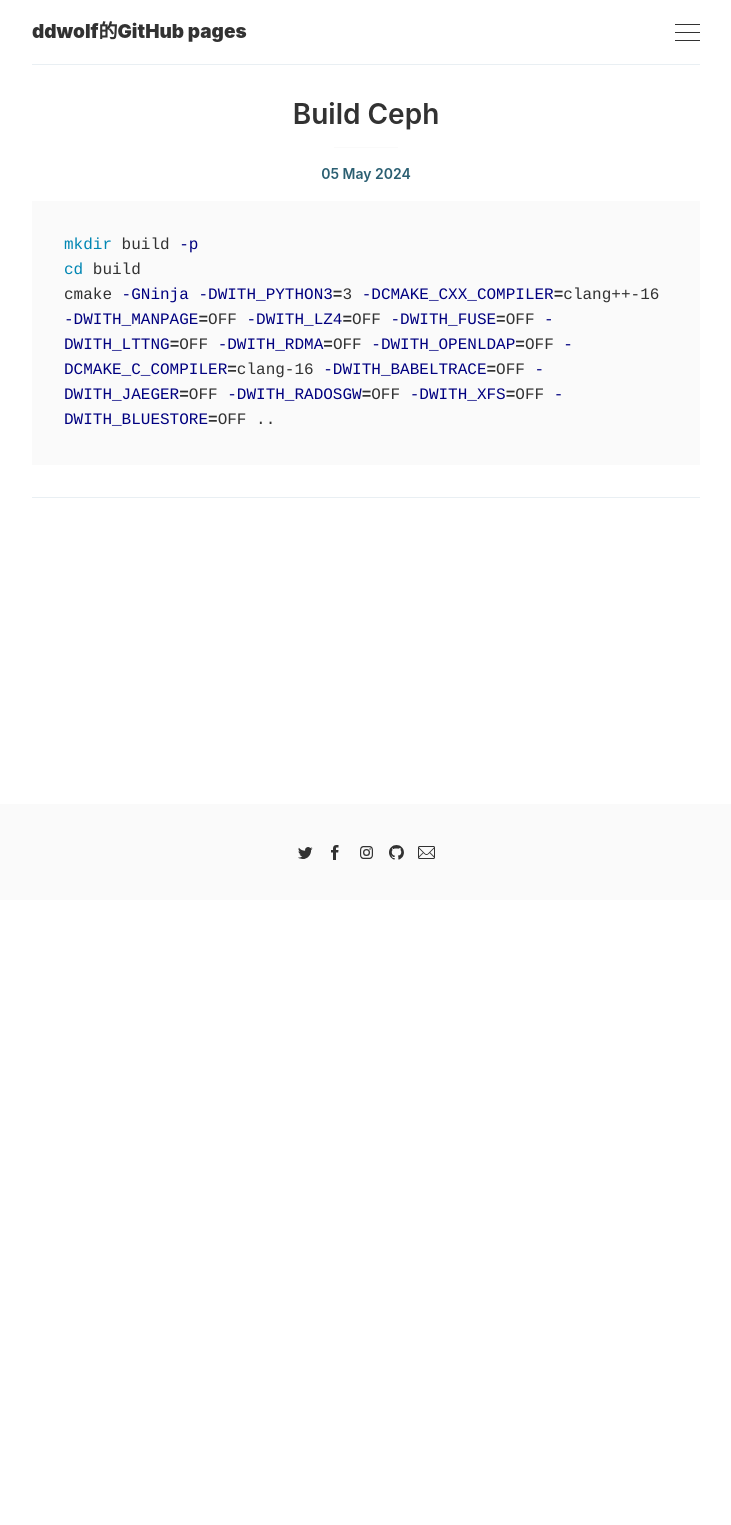
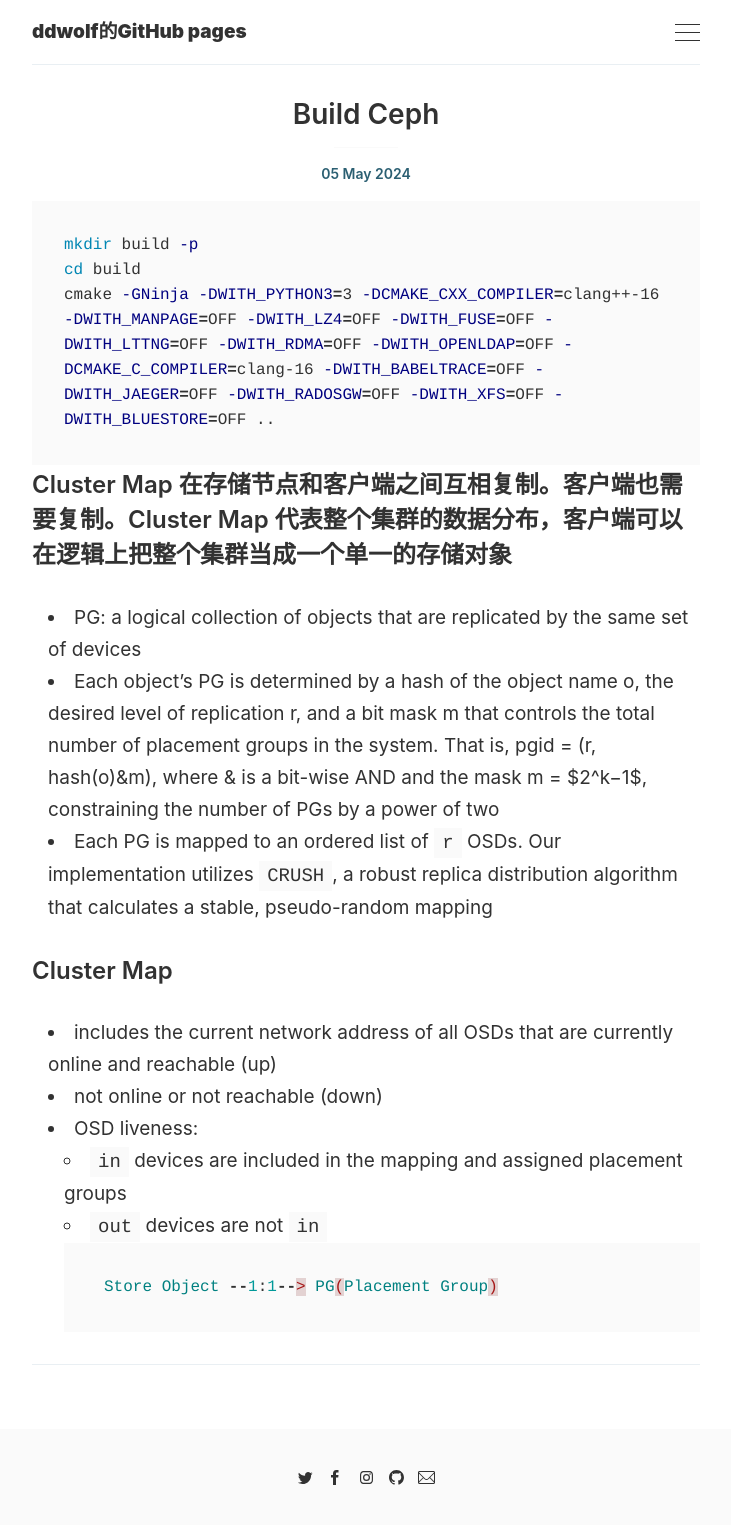
Before and after one commit to ddwolf/ddwolf.github.io, a Jekyll site: the page built from _posts/2024-05-05-build-ceph.md, in a window 1280 px wide. Shown: the whole page, without its empty margins (274-1005 px from the left). Built offline with Jekyll 4.4.1, drawn with Linux system fonts in a browser that asks for light colours; our own code applies the rules of GitHub Pages for plain Markdown files; comment, search, counter and statistics services are not loaded; before the commit the page ends 900 px from its top, so only the background shows below that.

Commit message:
Update 2024-05-05-build-ceph.md

````diff
--- a/_posts/2024-05-05-build-ceph.md
+++ b/_posts/2024-05-05-build-ceph.md
@@ -1,5 +1,22 @@
+
 ```bash
 mkdir build -p
 cd build
 cmake -GNinja -DWITH_PYTHON3=3 -DCMAKE_CXX_COMPILER=clang++-16 -DWITH_MANPAGE=OFF -DWITH_LZ4=OFF -DWITH_FUSE=OFF -DWITH_LTTNG=OFF -DWITH_RDMA=OFF -DWITH_OPENLDAP=OFF -DCMAKE_C_COMPILER=clang-16 -DWITH_BABELTRACE=OFF -DWITH_JAEGER=OFF -DWITH_RADOSGW=OFF -DWITH_XFS=OFF -DWITH_BLUESTORE=OFF ..
 ```
+
+### Cluster Map 在存储节点和客户端之间互相复制。客户端也需要复制。Cluster Map 代表整个集群的数据分布，客户端可以在逻辑上把整个集群当成一个单一的存储对象
+
+* PG: a logical collection of objects that are replicated by the same set of devices
+* Each object’s PG is determined by a hash of the object name o, the desired level of replication r, and a bit mask m that controls the total number of placement groups in the system. That is, pgid = (r, hash(o)&m), where & is a bit-wise AND and the mask m = $2^k−1$, constraining the number of PGs by a power of two
+* Each PG is mapped to an ordered list of `r` OSDs. Our implementation utilizes `CRUSH`, a robust replica distribution algorithm that calculates a stable, pseudo-random mapping
+
+### Cluster Map
+* includes the current network address of all OSDs that are currently online and reachable (up)
+* not online or not reachable (down)
+* OSD liveness:
+  - `in` devices are included in the mapping and assigned placement groups
+  - `out` devices are not `in`
+```dot
+Store Object --1:1--> PG(Placement Group)
+```
````
